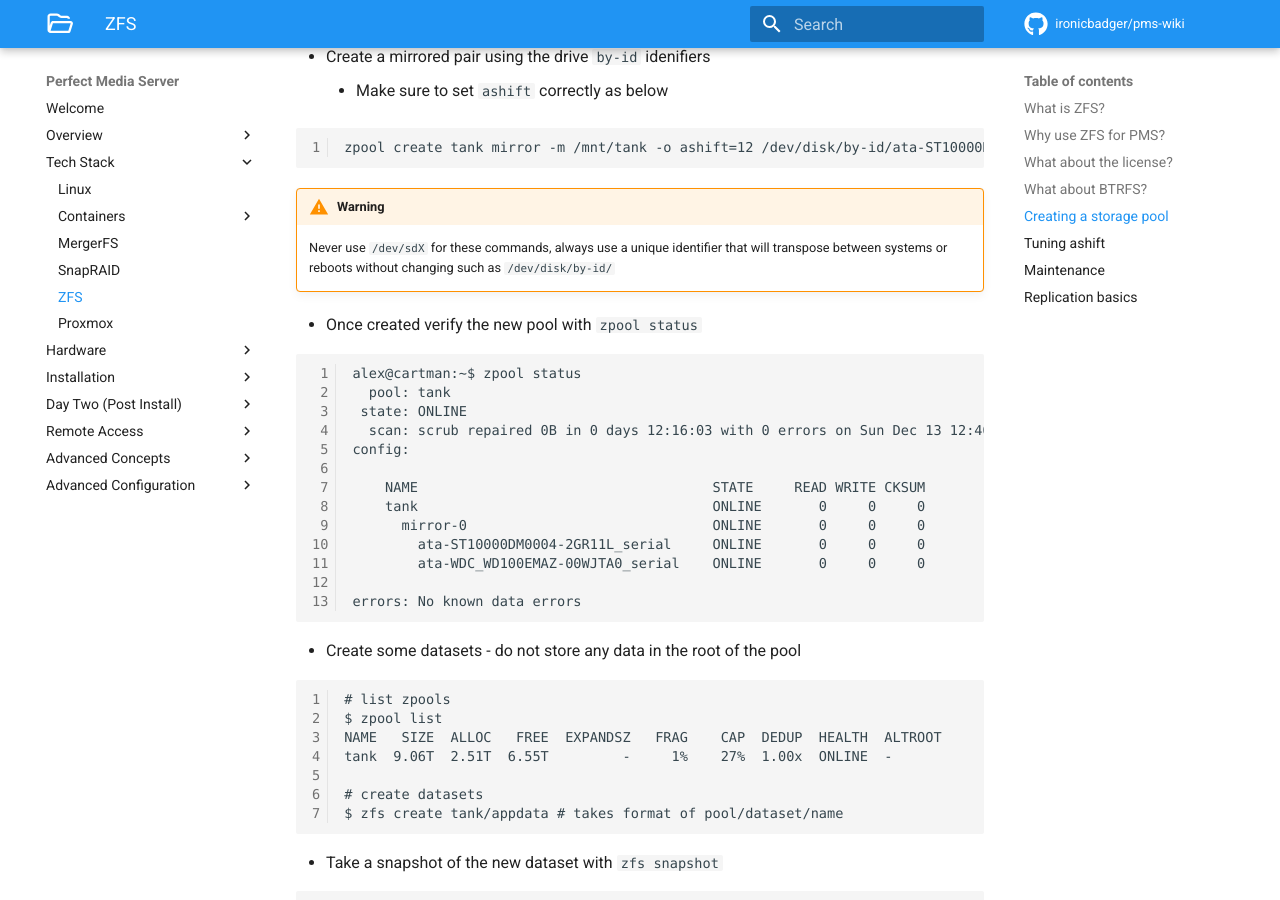
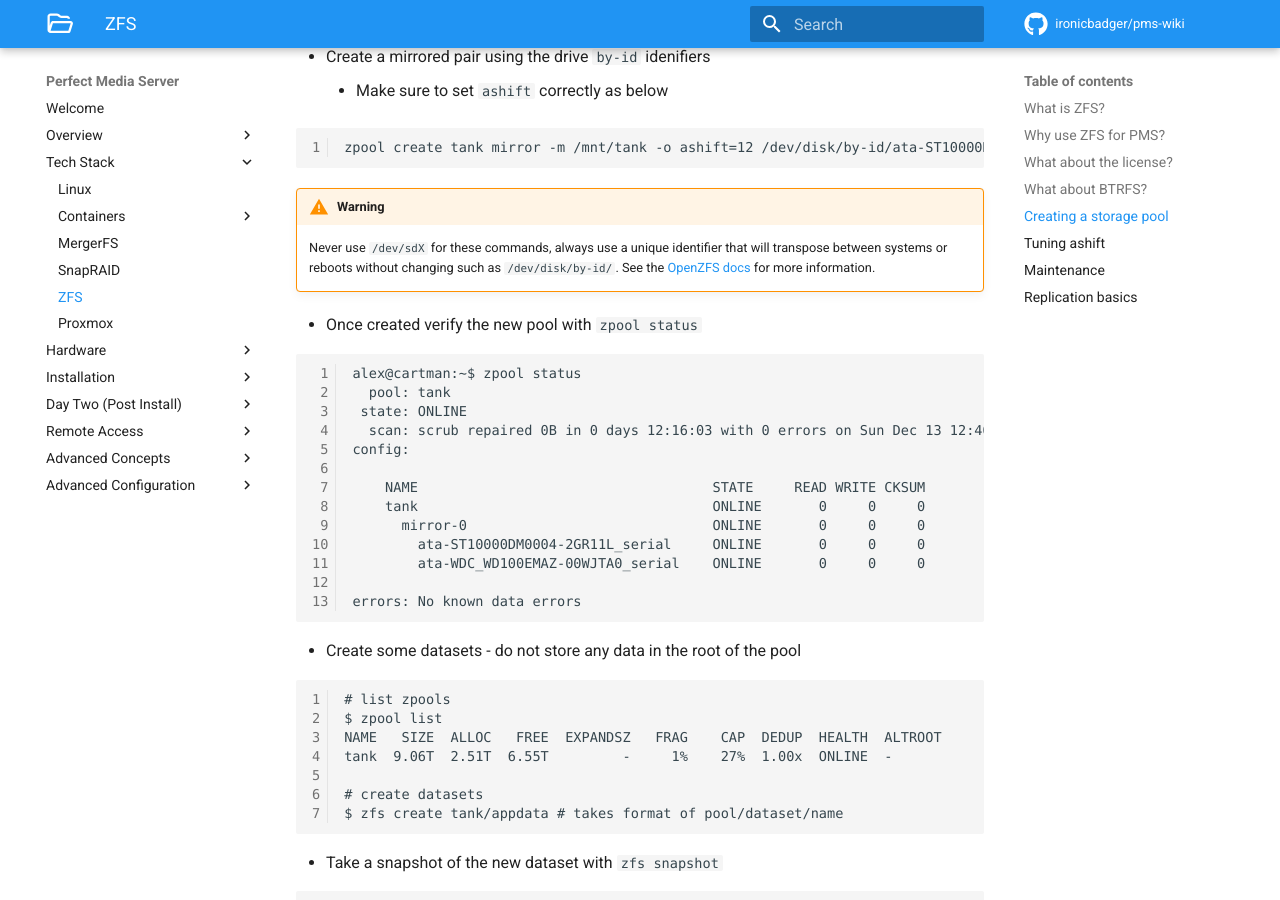
Before and after one commit to ironicbadger/pms-wiki, an MkDocs documentation site: the page built from docs/tech-stack/zfs.md, in a window 1280 px wide and 900 px high, scrolled down 3154 px. Built offline with MkDocs 1.6.1 and Material for MkDocs 9.7.7, drawn with Linux system fonts in a browser that asks for light colours; some web fonts are replaced; comment, search, counter and statistics services are not loaded.

Commit message:
Link to the OpenZFS docs for information about disk identification
The docs contain info about how to reference disks, and the pros/cons between.

````diff
--- a/docs/tech-stack/zfs.md
+++ b/docs/tech-stack/zfs.md
@@ -80,7 +80,7 @@ zpool create tank mirror -m /mnt/tank -o ashift=12 /dev/disk/by-id/ata-ST10000DM
 ```
 
 !!! warning
-    Never use `/dev/sdX` for these commands, always use a unique identifier that will transpose between systems or reboots without changing such as `/dev/disk/by-id/`
+    Never use `/dev/sdX` for these commands, always use a unique identifier that will transpose between systems or reboots without changing such as `/dev/disk/by-id/`. See the [OpenZFS docs](https://openzfs.github.io/openzfs-docs/Project%20and%20Community/FAQ.html#selecting-dev-names-when-creating-a-pool-linux) for more information.
 
 * Once created verify the new pool with `zpool status`
 
````
